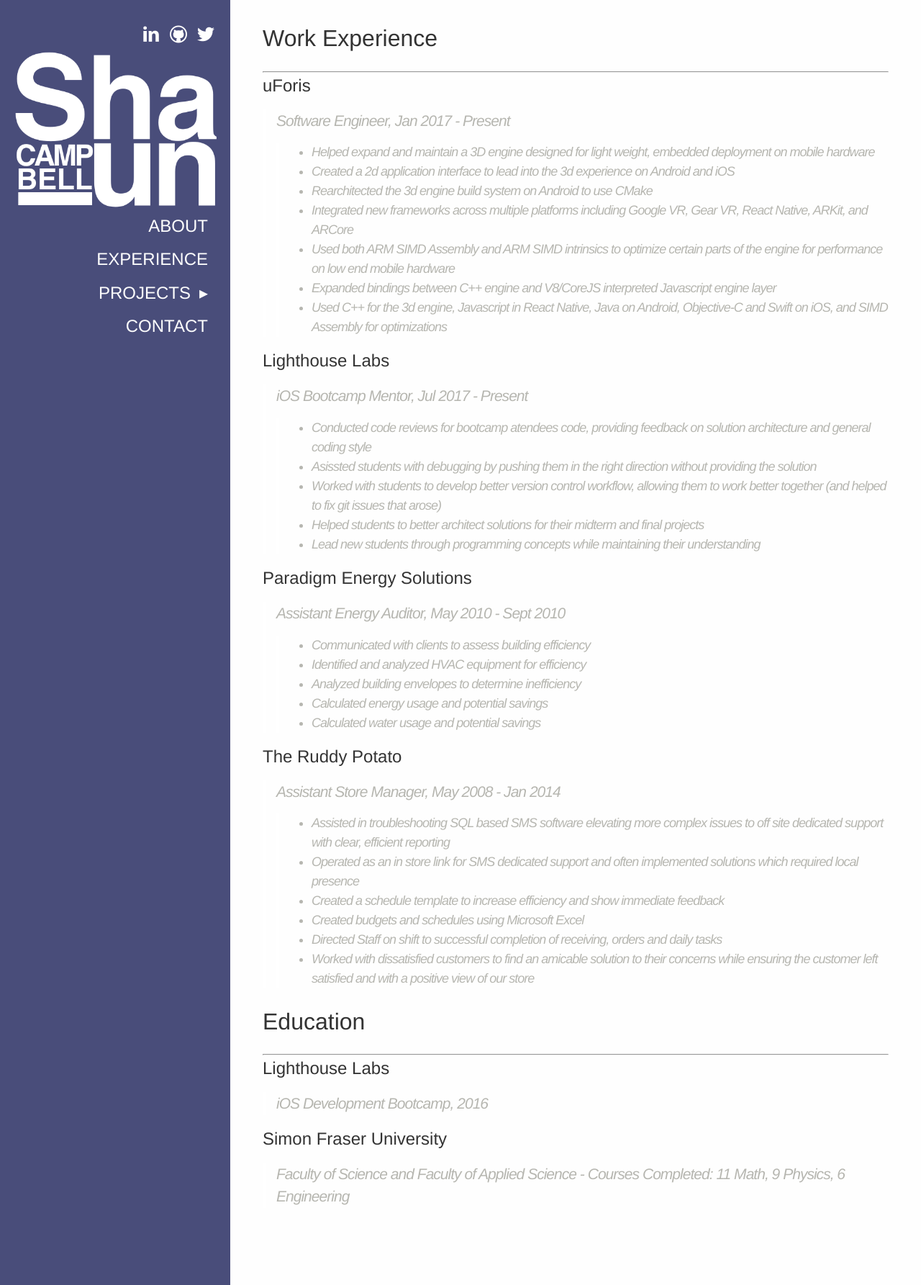
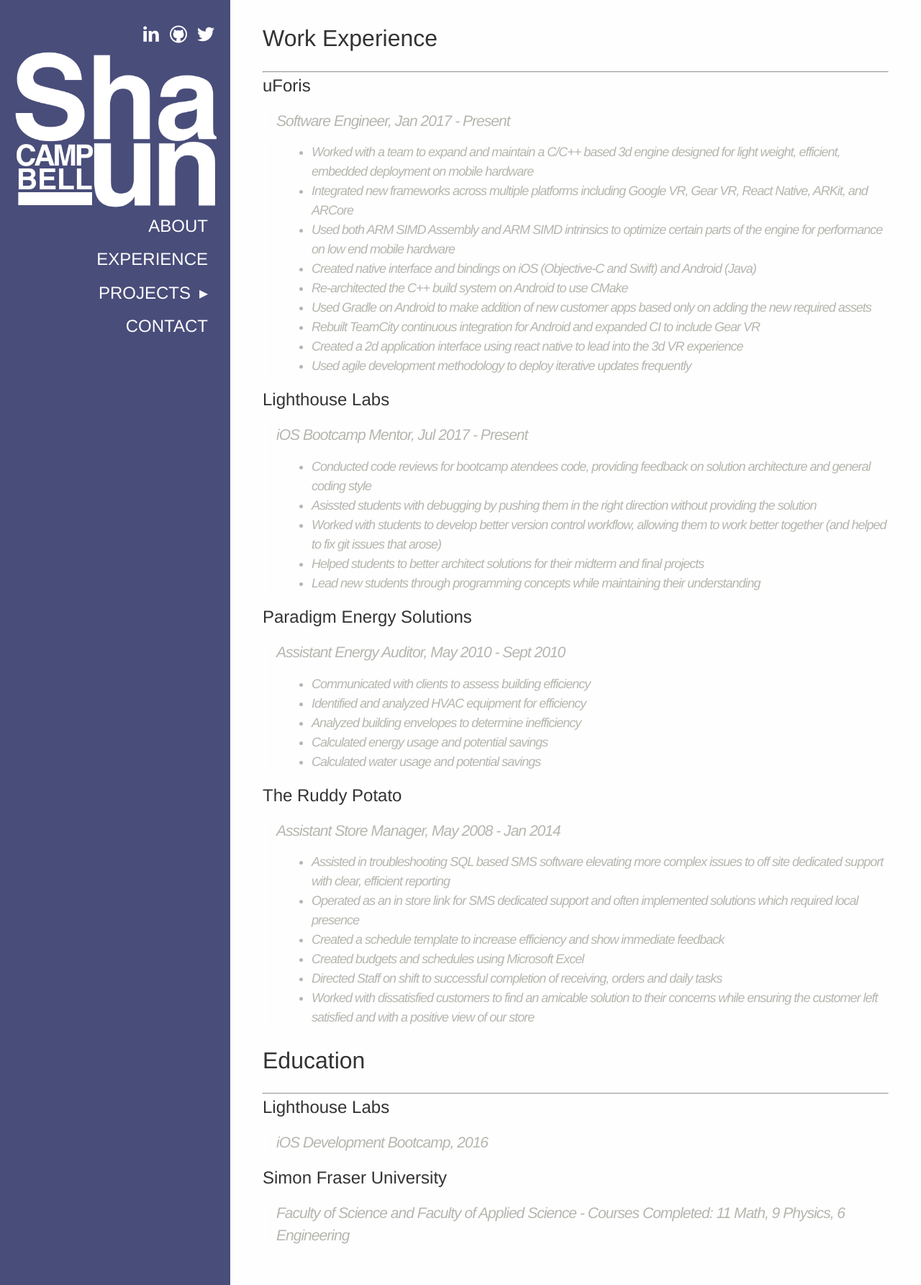
Before and after one commit to shauntc/shauntc.github.io, a Jekyll site: the page built from _pages/experience.md, in a window 1280 px wide. Shown: the whole page at 72% size. Built offline with Jekyll 4.4.1, drawn with Linux system fonts in a browser that asks for light colours.

Commit message:
Update desc of uForis exp

```diff
--- a/_pages/experience.md
+++ b/_pages/experience.md
@@ -7,13 +7,16 @@ permalink: "/experience/"
 ---
 ## uForis
 >### *Software Engineer, Jan 2017 - Present*
->>+ Helped expand and maintain a 3D engine designed for light weight, embedded deployment on mobile hardware
->>+ Created a 2d application interface to lead into the 3d experience on Android and iOS
->>+ Rearchitected the 3d engine build system on Android to use CMake
+
+>>+ Worked with a team to expand and maintain a C/C++ based 3d engine designed for light weight,  efficient, embedded deployment on mobile hardware
 >>+ Integrated new frameworks across multiple platforms including Google VR, Gear VR, React Native, ARKit, and ARCore
 >>+ Used both ARM SIMD Assembly and ARM SIMD intrinsics to optimize certain parts of the engine for performance on low end mobile hardware
->>+ Expanded bindings between C++ engine and V8/CoreJS interpreted Javascript engine layer
->>+ Used C++ for the 3d engine, Javascript in React Native, Java on Android, Objective-C and Swift on iOS, and SIMD Assembly for optimizations
+>>+ Created native interface and bindings on iOS (Objective-C and Swift) and Android (Java)
+>>+ Re-architected the C++ build system on Android to use CMake
+>>+ Used Gradle on Android to make addition of new customer apps based only on adding the new required assets
+>>+ Rebuilt TeamCity continuous integration for Android and expanded CI to include Gear VR
+>>+ Created a 2d application interface using react native to lead into the 3d VR experience
+>>+ Used agile development methodology to deploy iterative updates frequently
 
 ## Lighthouse Labs
 >### *iOS Bootcamp Mentor, Jul 2017 - Present*
```
Also changed, not shown: 3 other files.
